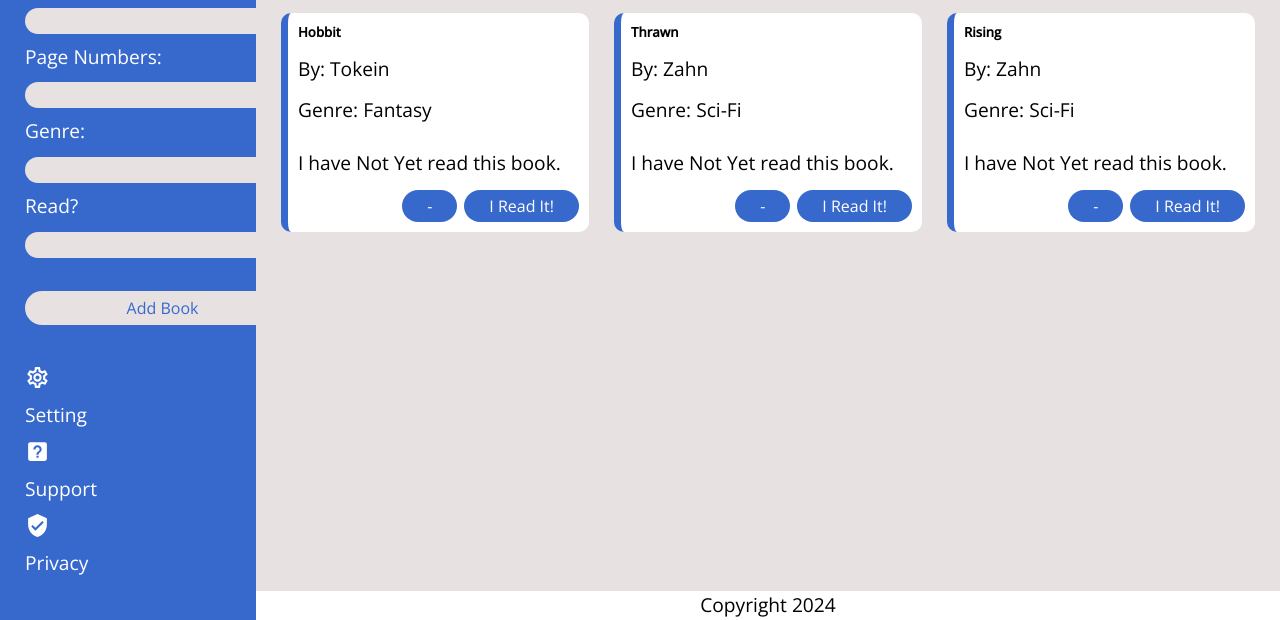
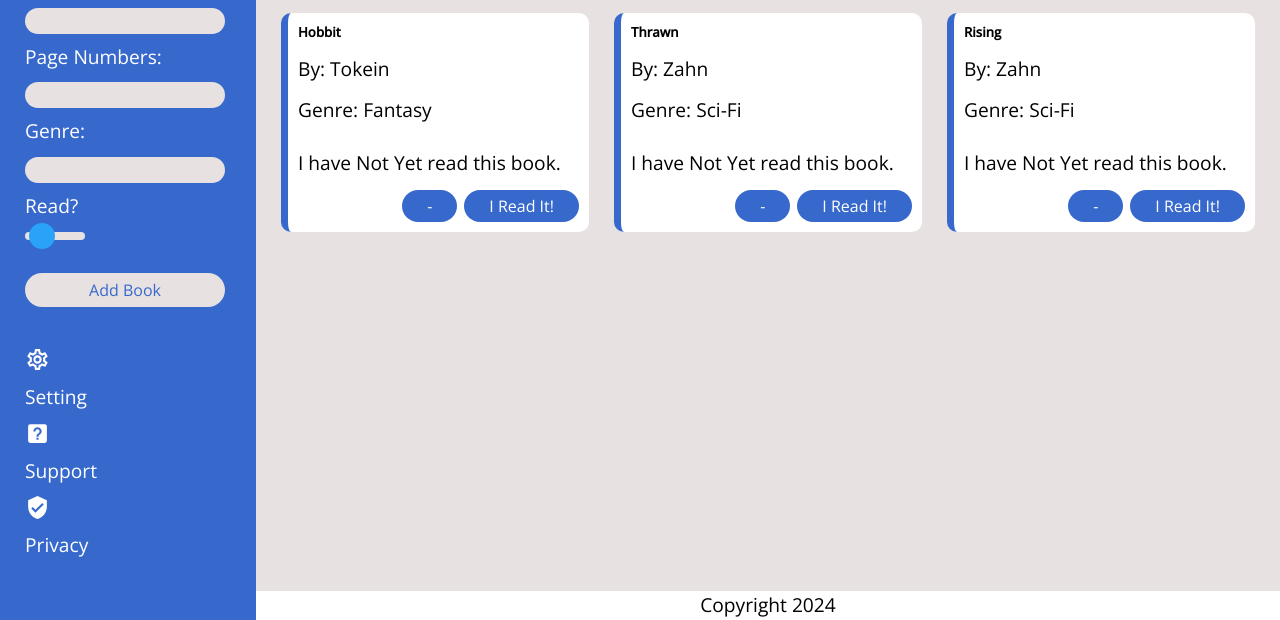
Before and after one commit to jabbaum/library, a plain HTML site: page index.html in a window 1280 px wide. Shown: the part 180-800 px from the top of the page. Drawn offline with nearby package versions, Linux system fonts and the light colour scheme.

Commit message:
Added ability to input readyet as a checkbox and cleared when book is added

```diff
--- a/index.html
+++ b/index.html
@@ -34,7 +34,10 @@
                 </div>
                 <div class="menuItem">
                     <p>Read?</p>
-                    <input id="readYet" type="text">
+                    <label class="toggle">
+                        <input id="readYet" type="checkbox">
+                        <span class="slider"></span>
+                    </label>
                 </div>
                 <button class="nav" id="addBook">Add Book</button>
             </div>
--- a/script.js
+++ b/script.js
@@ -24,7 +24,13 @@ function addBookToLibrary(e) {
         let newAuthor = authField.value;
         let newNumPages = numPagesField.value;
         let newGenre = genreField.value;
-        let newReadYet = readYetField.value;
+        let newReadYet;
+        if(readYetField.checked == false) {
+            newReadYet = 'not yet';
+        } else if(readYetField.checked == true) {
+            newReadYet = '';
+        }
+
         let newBook = new book(newTitle, newAuthor, newNumPages, newGenre, newReadYet);
         Library.push(newBook);
         clearBookInput();
@@ -38,6 +44,7 @@ function clearBookInput() {
     numPagesField.value = '';
     genreField.value = '';
     readYetField.value = '';
+    readYetField.checked = false;
 }
 
 function populateCards() {
--- a/style.css
+++ b/style.css
@@ -100,7 +100,7 @@ img {
 .leftMenu {
     display: grid;
     gap: 9px;
-    grid-template-columns: max(275px, 60%) 1fr;
+    grid-template-columns: max(200px, 60%) 1fr;
 }
 .leftMenu > * {
     grid-column-start: 1;
@@ -125,6 +125,46 @@ img {
 .leftMenu button, .leftMenu input {
     width: 100%;
 }
+
+/* toggle styles */
+.toggle {
+    position: relative;
+    display: inline-block;
+    width: 60px;
+    height: 8px;
+}
+.toggle input {
+    display:none;
+}
+.slider {
+    position:absolute;
+    cursor: pointer;
+    top: 0;
+    left: 0;
+    bottom: 0;
+    right: 0;
+    background-color: #e7e1e1;
+    transition: .4s;
+    border-radius: 25px;
+}
+.slider:before {
+    position: absolute;
+    content: "";
+    height: 26px;
+    width: 26px;
+    left: 4px;
+    bottom: -9px;
+    background-color: #29a2f8;
+    transition: .4s;
+    border-radius: 50%;
+}
+#readYet:checked+.slider {
+    background-color: rgb(6, 210, 122);
+}
+#readYet:checked+.slider:before {
+    transform: translateX(26px);
+}
+
 
 /* Header Settings */
 .header {
```
